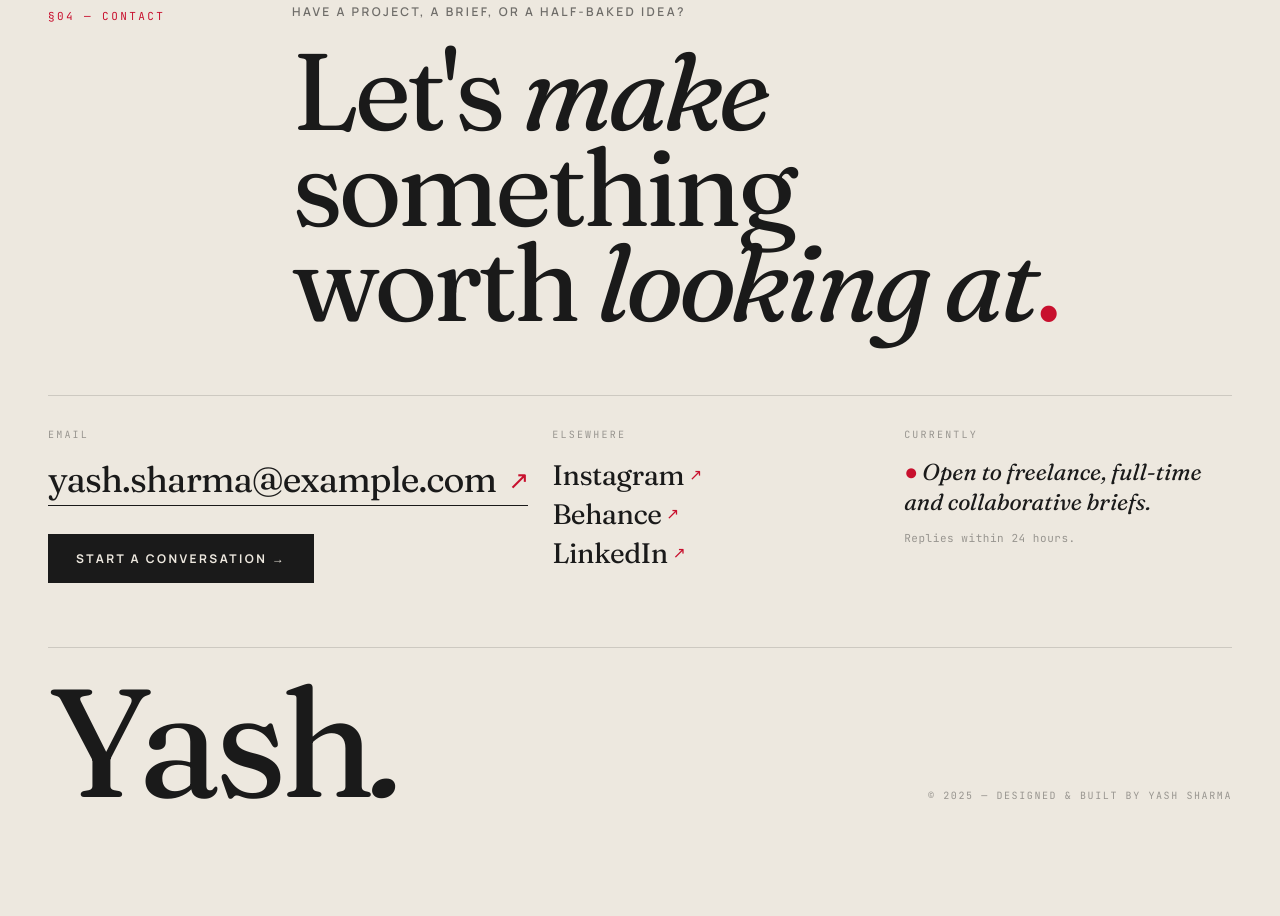
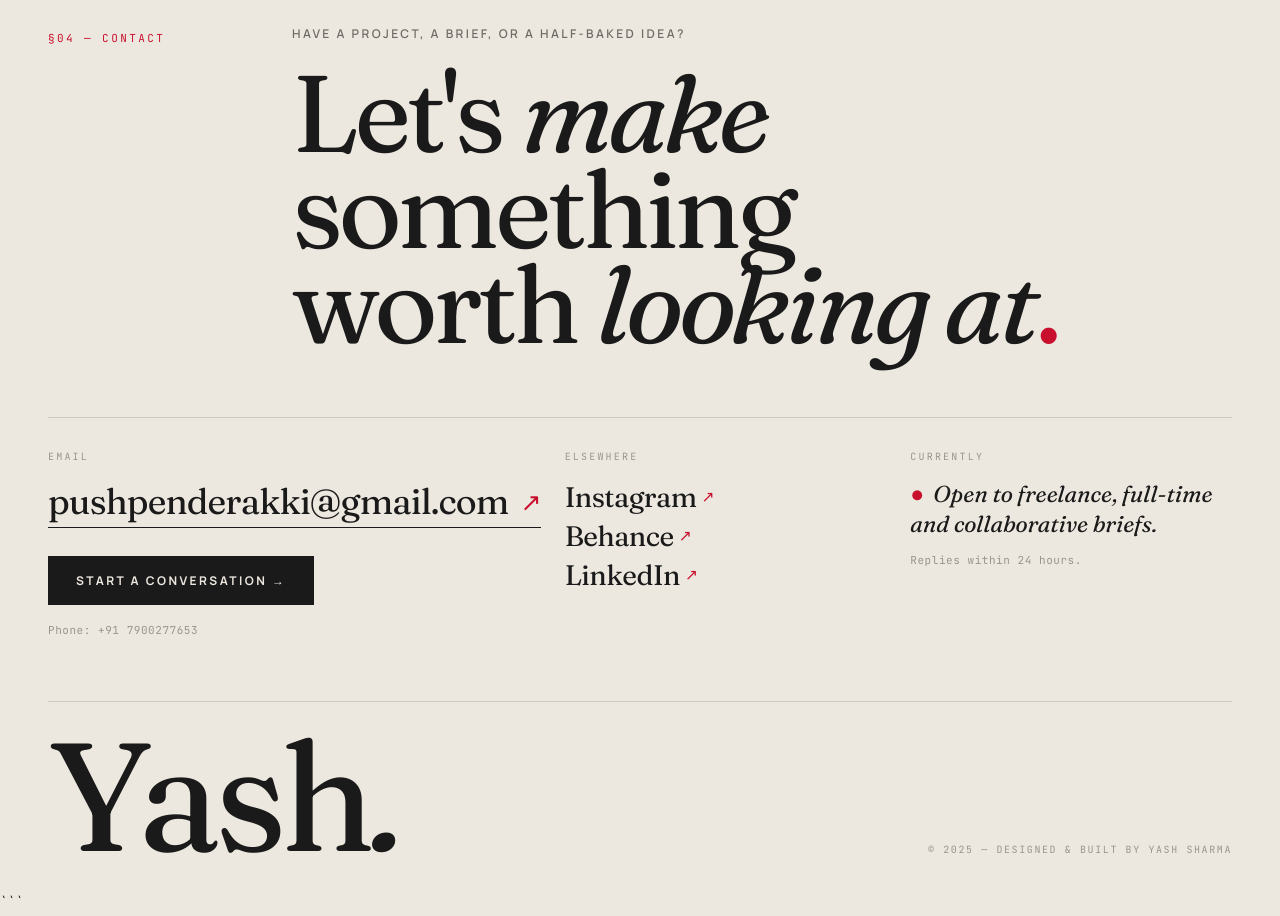
Before and after one commit to yash99105/DailyDesigns, a plain HTML site: page index.html in a window 1280 px wide. Shown: the part 5008-5924 px from the top of the page. Before the commit the page ends 5848 px from the top, so only its background shows below. Drawn offline with Linux system fonts and the light colour scheme.

Commit message:
Add files via upload

````diff
--- a/index.html
+++ b/index.html
@@ -561,7 +561,9 @@
   </div>
 </section>
 
-<!-- CONTACT -->
+```html
+<!-- REPLACE THIS ENTIRE CONTACT SECTION -->
+
 <section id="contact">
   <div class="wrap">
     <div class="contact-head">
@@ -571,34 +573,80 @@
         <h2 class="contact-h2">Let's <em>make</em> something<br>worth <em>looking at</em><span class="dot">.</span></h2>
       </div>
     </div>
+
     <div class="contact-cols">
+
+      <!-- EMAIL -->
       <div>
         <div class="ccol-label">Email</div>
-        <a href="mailto:yash.sharma@example.com?subject=Project%20enquiry" class="email-link">
-          yash.sharma@example.com<span class="earr">↗</span>
-        </a><br>
-        <a href="mailto:yash.sharma@example.com?subject=Project%20enquiry" class="start-btn">Start a conversation →</a>
+
+        <a href="mailto:pushpenderakki@gmail.com?subject=Project%20enquiry" class="email-link">
+          pushpenderakki@gmail.com<span class="earr">↗</span>
+        </a>
+
+        <br>
+
+        <a href="mailto:pushpenderakki@gmail.com?subject=Project%20enquiry" class="start-btn">
+          Start a conversation →
+        </a>
+
+        <p class="status-note" style="margin-top:18px">
+          Phone: +91 7900277653
+        </p>
       </div>
+
+      <!-- SOCIALS -->
       <div>
         <div class="ccol-label">Elsewhere</div>
+
         <ul class="social-ul">
-          <li><a href="https://instagram.com" target="_blank" rel="noreferrer">Instagram<span class="sarr">↗</span></a></li>
-          <li><a href="https://behance.net" target="_blank" rel="noreferrer">Behance<span class="sarr">↗</span></a></li>
-          <li><a href="https://linkedin.com" target="_blank" rel="noreferrer">LinkedIn<span class="sarr">↗</span></a></li>
+          <li>
+            <a href="https://www.instagram.com/daily.designsco/" target="_blank" rel="noreferrer">
+              Instagram<span class="sarr">↗</span>
+            </a>
+          </li>
+
+          <li>
+            <a href="https://www.behance.net/pushpensharma33" target="_blank" rel="noreferrer">
+              Behance<span class="sarr">↗</span>
+            </a>
+          </li>
+
+          <li>
+            <a href="https://www.linkedin.com/in/yash-sharma-0095612a8/" target="_blank" rel="noreferrer">
+              LinkedIn<span class="sarr">↗</span>
+            </a>
+          </li>
         </ul>
       </div>
+
+      <!-- STATUS -->
       <div>
         <div class="ccol-label">Currently</div>
-        <p class="status-p"><span class="sdot">●</span><em>Open to freelance, full-time and collaborative briefs.</em></p>
-        <p class="status-note">Replies within 24 hours.</p>
+
+        <p class="status-p">
+          <span class="sdot">●</span>
+          <em>Open to freelance, full-time and collaborative briefs.</em>
+        </p>
+
+        <p class="status-note">
+          Replies within 24 hours.
+        </p>
+      </div>
+
+    </div>
+
+    <div class="footer">
+      <div class="footer-name">Yash<em>.</em></div>
+      <div class="footer-copy">
+        © 2025 — Designed &amp; built by Yash Sharma
       </div>
     </div>
-    <div class="footer">
-      <div class="footer-name">Yash<em>.</em></div>
-      <div class="footer-copy">© 2025 — Designed &amp; built by Yash Sharma</div>
-    </div>
+
   </div>
 </section>
+```
+
 
 <!-- MODAL -->
 <div class="modal-bg" id="modal" role="dialog" aria-modal="true">
````
